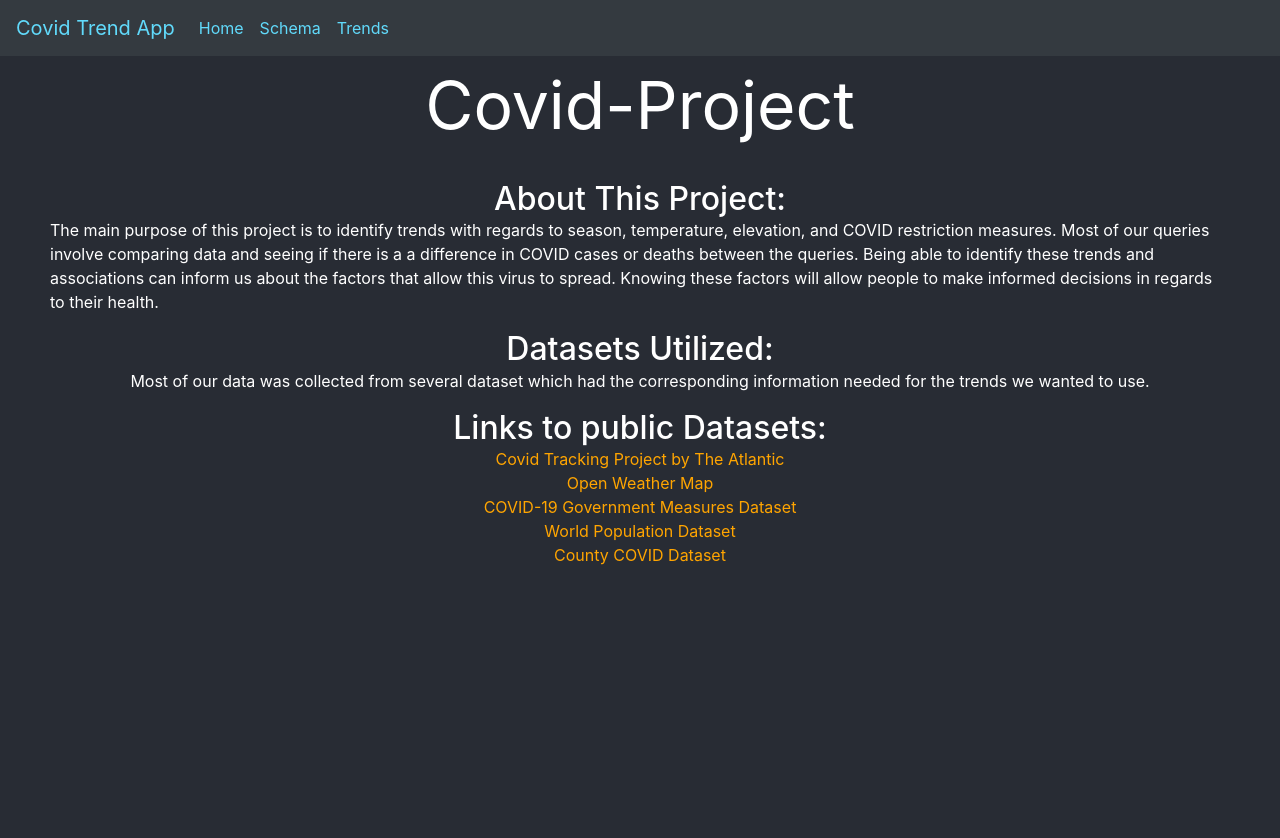
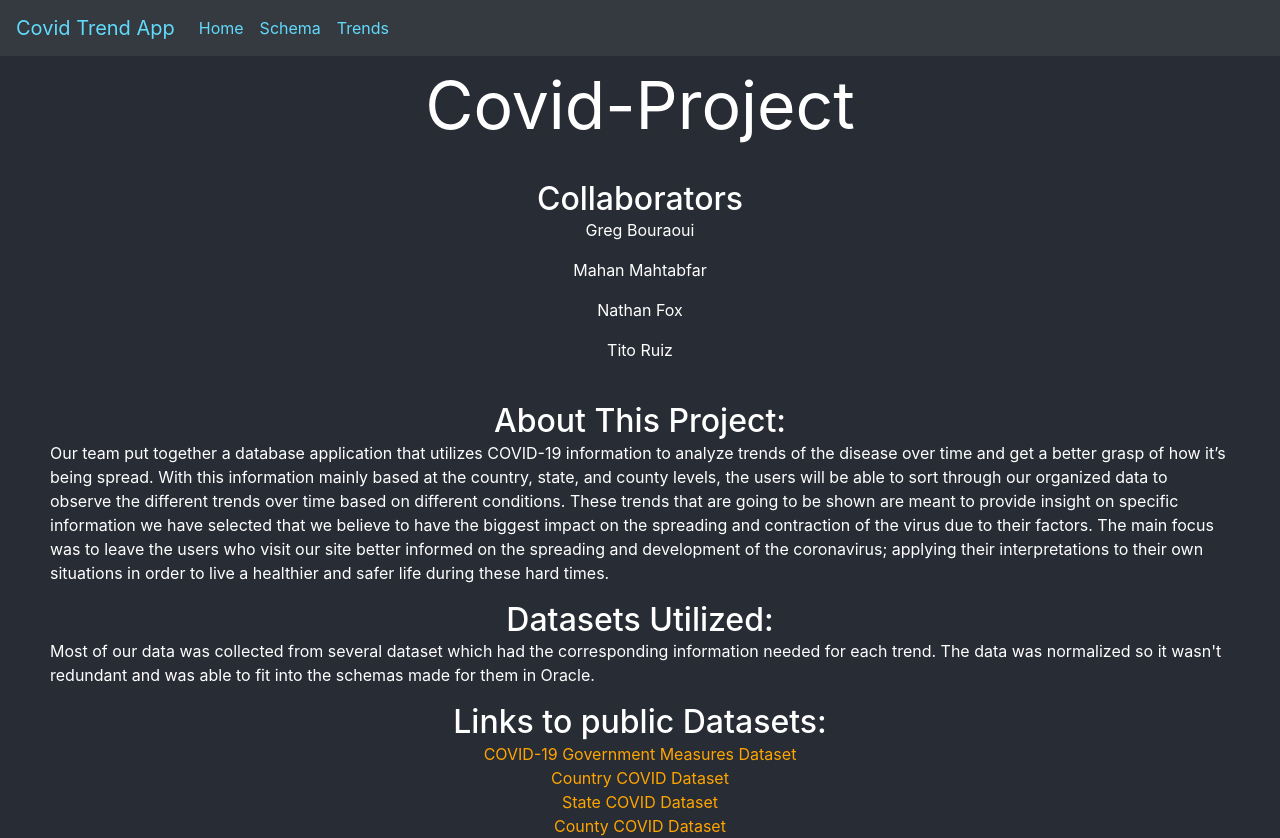
Before and after one commit to titoruiz/covidProject, a React (Create React App) app in the folder frontend/: page / in a window 1280 px wide. Before the commit the page ends 800 px from the top, so only its background shows below. Built offline with nearby package versions, Linux system fonts and the light colour scheme.

Commit message:
Update Welcome Page
Description and Updated Links

```diff
--- a/frontend/src/WelcomePage.js
+++ b/frontend/src/WelcomePage.js
@@ -9,29 +9,39 @@ const WelcomePage = () => {
         <p className="Title">Covid-Project</p>
       </header>
       <div id="AboutSection">
+        <h2 className="DatasetsTitle">Collaborators</h2>
+        <p>Greg Bouraoui</p>
+        <p>Mahan Mahtabfar</p>
+        <p>Nathan Fox</p>
+        <p>Tito Ruiz</p><br/>
         <h2 className="AboutTitle">About This Project:</h2>
         <p>
-          The main purpose of this project is to identify trends with regards to season, temperature, elevation,
-          and COVID restriction measures. Most of our queries involve comparing data and seeing if there is a
-          a difference in COVID cases or deaths between the queries. Being able to identify these trends and associations
-          can inform us about the factors that allow this virus to spread. Knowing these factors will allow people to
-          make informed decisions in regards to their health.
+        Our team put together a database application that utilizes COVID-19 information
+        to analyze trends of the disease over time and get a better grasp of how it’s being
+        spread. With this information mainly based at the country, state, and county levels,
+        the users will be able to sort through our organized data to observe the different
+        trends over time based on different conditions. These trends that are going to be shown
+        are meant to provide insight on specific information we have selected that we believe to
+        have the biggest impact on the spreading and contraction of the virus due to their factors.
+        The main focus was to leave the users who visit our site better informed on the spreading
+        and development of the coronavirus; applying their interpretations to their own situations
+        in order to live a healthier and safer life during these hard times.
         </p>
         <h2 className="DatasetsTitle">Datasets Utilized:</h2>
         <p>
           Most of our data was collected from several dataset which had the corresponding information
-          needed for the trends we wanted to use.
+          needed for each trend. The data was normalized so it wasn't redundant and was able to fit
+          into the schemas made for them in Oracle.
         </p>
         <h2 className="LinksTitle">Links to public Datasets:</h2>
-        <a href="https://covidtracking.com/data/api">
-          Covid Tracking Project by The Atlantic
-        </a>
-        <a href="https://openweathermap.org/api">Open Weather Map</a>
         <a href="https://www.acaps.org/covid-19-government-measures-dataset">
           COVID-19 Government Measures Dataset
         </a>
-        <a href="https://www.worldpop.org/sdi/introapi">
-          World Population Dataset
+        <a href="https://ourworldindata.org/">
+          Country COVID Dataset
+        </a>
+        <a href="https://covidtracking.com/data/api">
+          State COVID Dataset
         </a>
         <a href="https://www.worldpop.org/sdi/introapi">
           County COVID Dataset
```
